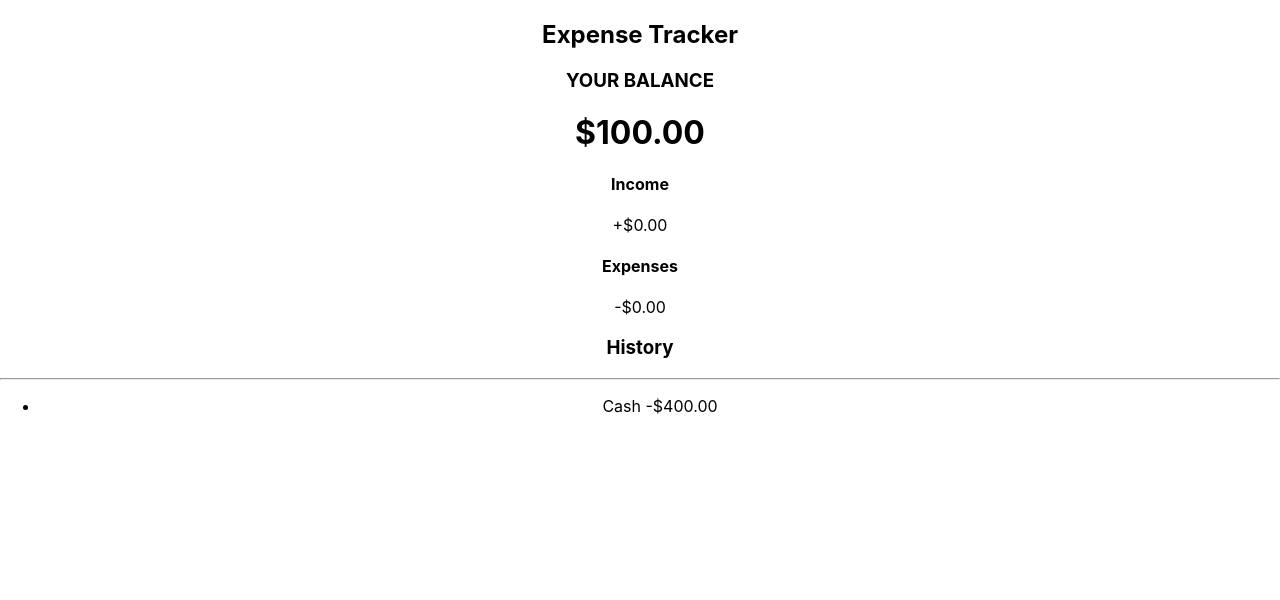
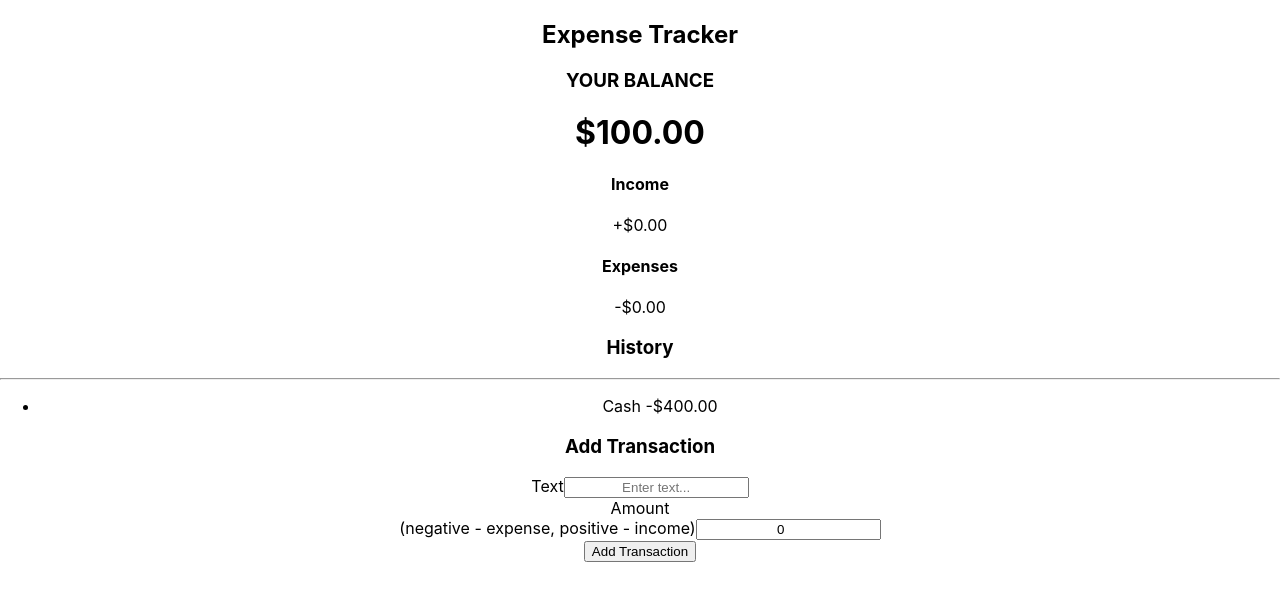
Before and after one commit to TalhaAhmedAI/expense_tracker_pwa, a React (Create React App) app: page / in a window 1280 px wide. Shown: the top 600 px of the page. Built offline with nearby package versions, Linux system fonts and the light colour scheme.

Commit message:
complete basic structure without css

```diff
--- a/src/App.tsx
+++ b/src/App.tsx
@@ -3,6 +3,7 @@
 import Balance from "./components/balance";
 import IncomeExpenses from "./components/incomeExpenses";
 import TransactionList from "./components/transactionList";
+import AddTransaction from "./components/addTransaction";
 import "./App.css";
 
 function App() {
@@ -13,6 +14,7 @@
         <Balance />
         <IncomeExpenses />
         <TransactionList />
+        <AddTransaction />
       </div>
     </div>
   );
--- /dev/null
+++ b/src/components/addTransaction.tsx
@@ -0,0 +1,36 @@
+import React, { useState } from "react";
+
+const AddTransaction: React.SFC = () => {
+  const [text, setText] = useState<string>("");
+  const [amount, setAmount] = useState<number>(0);
+  return (
+    <div>
+      <h3>Add Transaction</h3>
+      <form>
+        <div>
+          <label htmlFor="text">Text</label>
+          <input
+            type="text"
+            value={text}
+            onChange={(e) => setText(e.target.value)}
+            placeholder="Enter text..."
+          ></input>
+        </div>
+        <div>
+          <label htmlFor="amount">
+            Amount <br /> (negative - expense, positive - income)
+          </label>
+          <input
+            type="number"
+            value={amount}
+            onChange={(e) => setAmount(parseInt(e.target.value))}
+            placeholder="Enter Amount..."
+          ></input>
+        </div>
+        <button>Add Transaction</button>
+      </form>
+    </div>
+  );
+};
+
+export default AddTransaction;
--- a/src/components/incomeExpenses.tsx
+++ b/src/components/incomeExpenses.tsx
@@ -5,15 +5,11 @@
     <div className="inc-exp-container">
       <div>
         <h4>Income</h4>
-        <p id="money-plus" className="money plus">
-          +$0.00
-        </p>
+        <p className="money plus">+$0.00</p>
       </div>
       <div>
         <h4>Expenses</h4>
-        <p id="money-minus" className="money minus">
-          -$0.00
-        </p>
+        <p className="money minus">-$0.00</p>
       </div>
     </div>
   );
```
